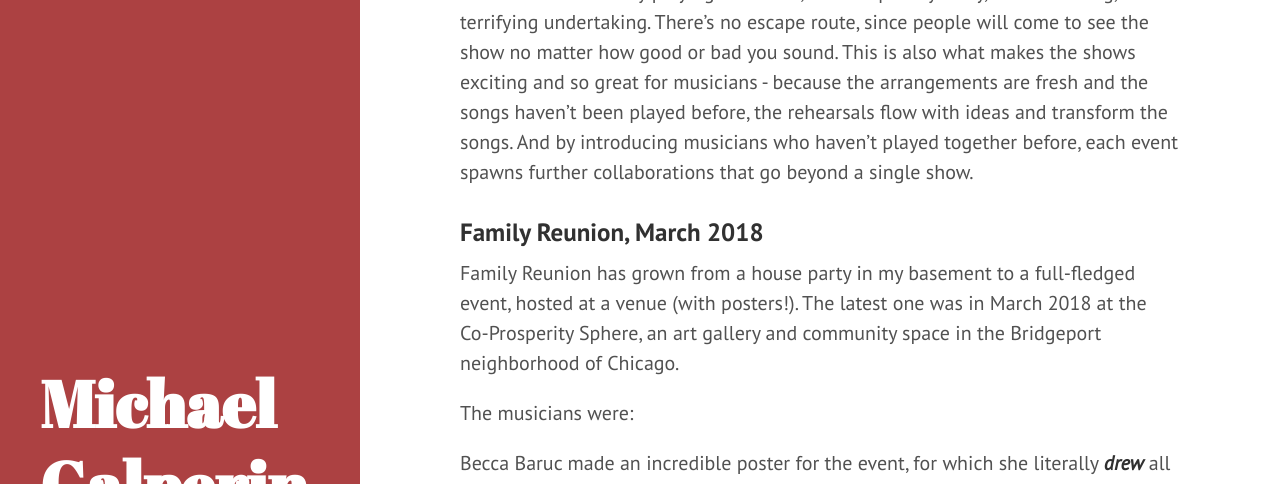
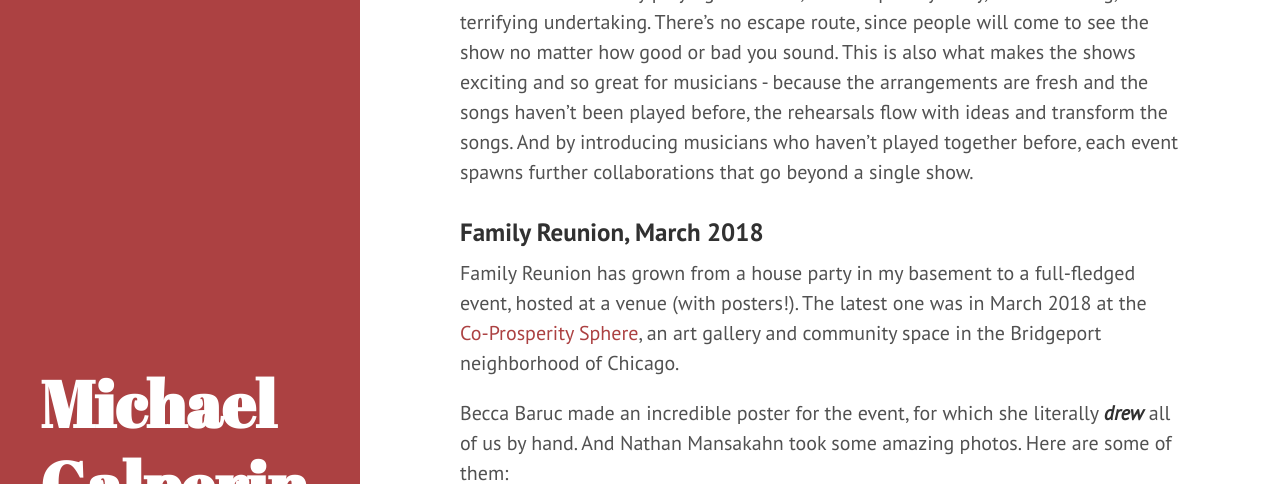
Before and after one commit to michaelgalperin/git_website_old, a Jekyll site: the page built from famreunion.md, in a window 1280 px wide and 900 px high, scrolled down 933 px, cut to the strip 0-484 px from the top of the window. Built offline with Jekyll 4.4.1, drawn with Linux system fonts in a browser that asks for light colours; Markdown is read by kramdown in place of the engine named in the settings.

```diff
--- a/famreunion.md
+++ b/famreunion.md
@@ -17,9 +17,7 @@ Learning 10 new songs, all by different composers, with less than a day of rehea
 
 
 ### Family Reunion, March 2018
-Family Reunion has grown from a house party in my basement to a full-fledged event, hosted at a venue (with posters!). The latest one was in March 2018 at the Co-Prosperity Sphere, an art gallery and community space in the Bridgeport neighborhood of Chicago.
-
-The musicians were:
+Family Reunion has grown from a house party in my basement to a full-fledged event, hosted at a venue (with posters!). The latest one was in March 2018 at the [Co-Prosperity Sphere](http://www.coprosperity.org/), an art gallery and community space in the Bridgeport neighborhood of Chicago.
 
 Becca Baruc made an incredible poster for the event, for which she literally ***drew*** all of us by hand. And Nathan Mansakahn took some amazing photos. Here are some of them:
 
```
